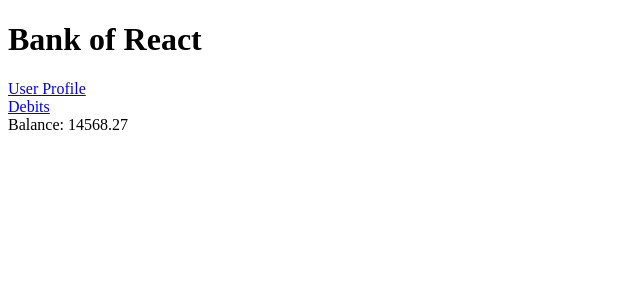
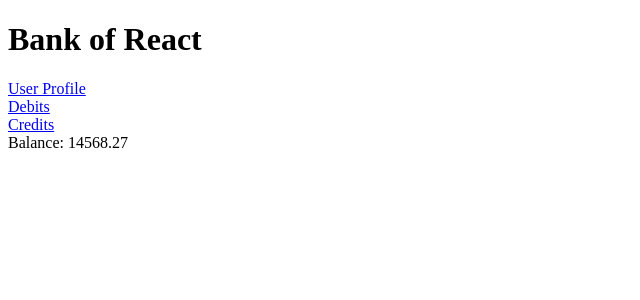
Before and after one commit to YahiaE/react-router, a React (Create React App) app in the folder bank-of-react/: page / in a window 1280 px wide. Shown: the top 300 px of the page, without its empty margins (0-640 px from the left). Built offline with nearby package versions, Linux system fonts and the light colour scheme.

Commit message:
Add link that redirects to credits page. closes #7

```diff
--- a/bank-of-react/src/components/Home.js
+++ b/bank-of-react/src/components/Home.js
@@ -12,6 +12,8 @@ function Home(props) {
           <Link to="/userProfile">User Profile</Link>
           <br />
           <Link to="/Debits">Debits</Link>
+          <br />
+          <Link to="/Credits">Credits</Link>
 
           <AccountBalance accountBalance={props.accountBalance}/>
         </div>
```
